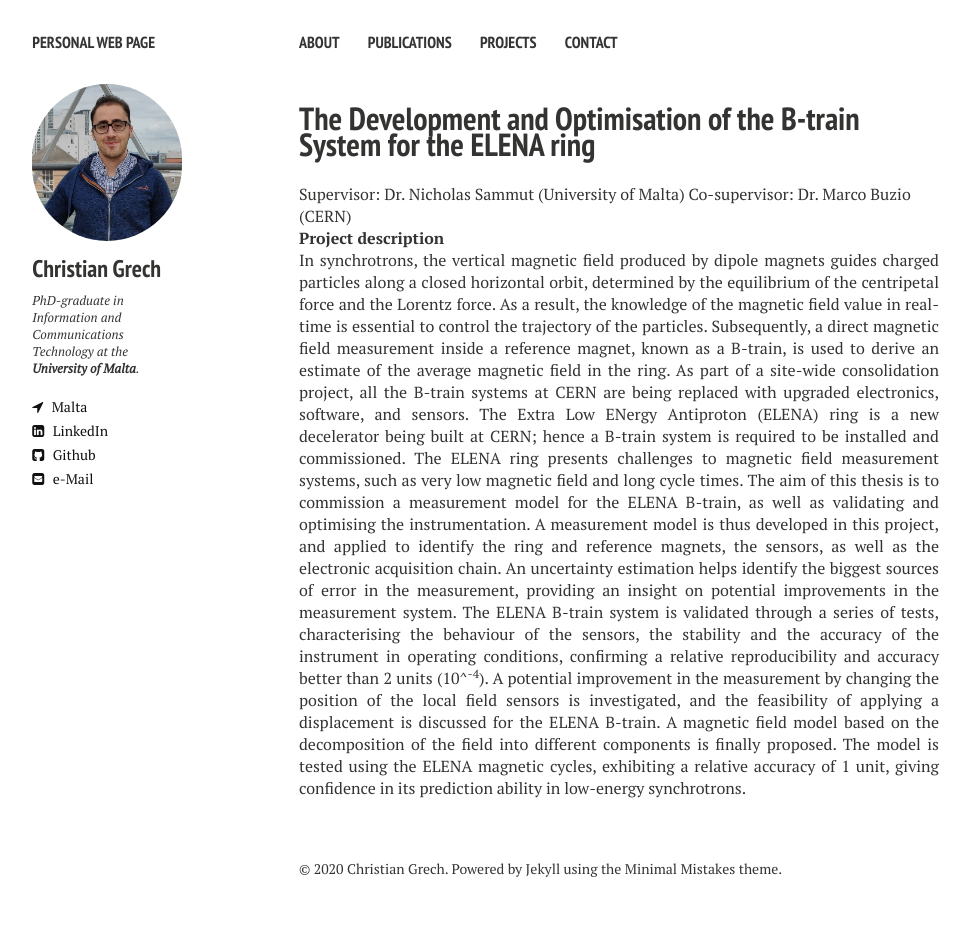
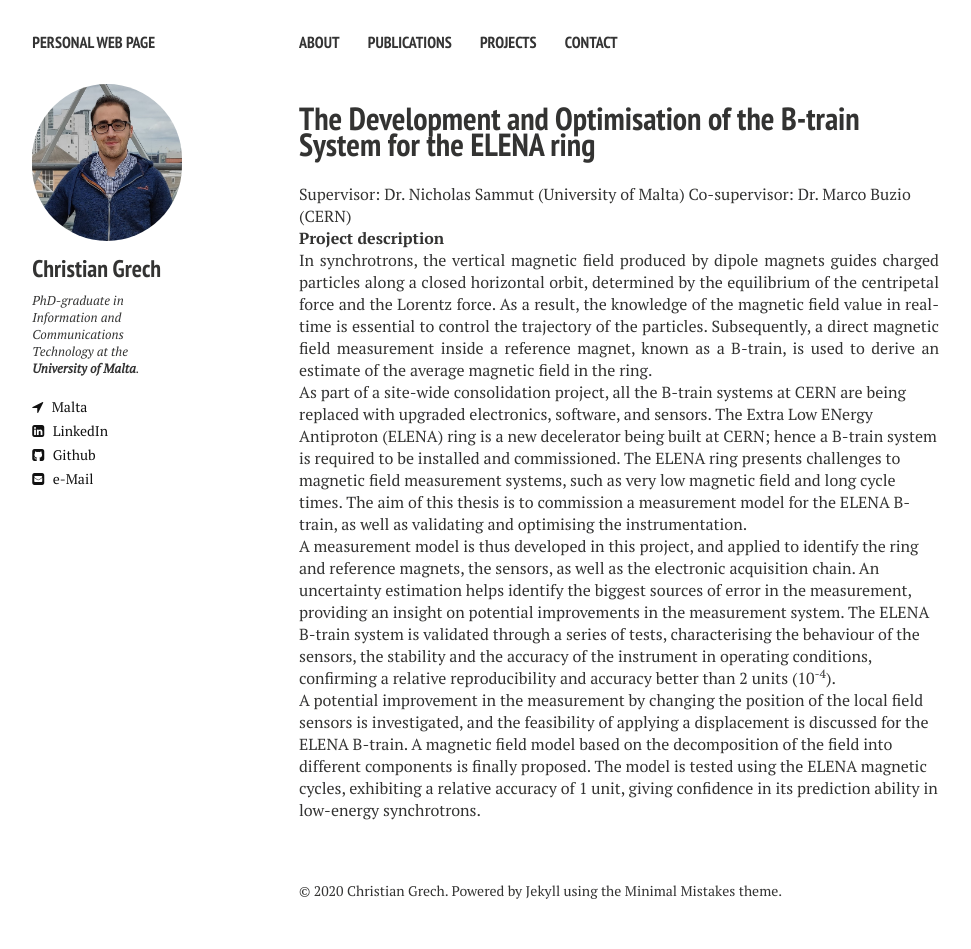
Before and after one commit to cgre23/cgre23.github.io, a Jekyll site: the page built from elena.md, in a window 1280 px wide. Shown: the whole page, without its empty margins (21-992 px from the left). Built offline with Jekyll 4.4.1, drawn with Linux system fonts in a browser that asks for light colours; nearby versions of some CDN libraries; before the commit the page ends 927 px from its top, so only the background shows below that.

Commit message:
Update elena.md

```diff
--- a/elena.md
+++ b/elena.md
@@ -12,11 +12,10 @@ Co-supervisor: Dr. Marco Buzio (CERN)
 
 
 **Project description** <br>
-<p align="justify"> In synchrotrons, the vertical magnetic field produced by dipole magnets guides charged particles along a closed horizontal orbit, determined by the equilibrium of the centripetal force and the Lorentz force. As a result, the knowledge of the magnetic field value in real-time is essential to control the trajectory of the particles. Subsequently, a direct magnetic field measurement inside a reference magnet, known as a B-train, is used to derive an estimate of the average magnetic field in the ring.
+<p align="justify"> In synchrotrons, the vertical magnetic field produced by dipole magnets guides charged particles along a closed horizontal orbit, determined by the equilibrium of the centripetal force and the Lorentz force. As a result, the knowledge of the magnetic field value in real-time is essential to control the trajectory of the particles. Subsequently, a direct magnetic field measurement inside a reference magnet, known as a B-train, is used to derive an estimate of the average magnetic field in the ring.</p>
 
+As part of a site-wide consolidation project, all the B-train systems at CERN are being replaced with upgraded electronics, software, and sensors. The Extra Low ENergy Antiproton (ELENA) ring is a new decelerator being built at CERN; hence a B-train system is required to be installed and commissioned. The ELENA ring presents challenges to magnetic field measurement systems, such as very low magnetic field and long cycle times. The aim of this thesis is to commission a measurement model for the ELENA B-train, as well as validating and optimising the instrumentation.
 
- As part of a site-wide consolidation project, all the B-train systems at CERN are being replaced with upgraded electronics, software, and sensors. The Extra Low ENergy Antiproton (ELENA) ring is a new decelerator being built at CERN; hence a B-train system is required to be installed and commissioned. The ELENA ring presents challenges to magnetic field measurement systems, such as very low magnetic field and long cycle times. The aim of this thesis is to commission a measurement model for the ELENA B-train, as well as validating and optimising the instrumentation.
+A measurement model is thus developed in this project, and applied to identify  the ring and reference magnets, the sensors, as well as the electronic acquisition chain. An uncertainty estimation helps identify the biggest sources of error in the measurement, providing an insight on potential improvements in the measurement system. The ELENA B-train system is validated through a series of tests, characterising the behaviour of the sensors, the stability and the accuracy of the instrument in operating conditions, confirming a relative reproducibility and accuracy better than 2 units (10<sup>-4</sup>).
 
-A measurement model is thus developed in this project, and applied to identify  the ring and reference magnets, the sensors, as well as the electronic acquisition chain. An uncertainty estimation helps identify the biggest sources of error in the measurement, providing an insight on potential improvements in the measurement system. The ELENA B-train system is validated through a series of tests, characterising the behaviour of the sensors, the stability and the accuracy of the instrument in operating conditions, confirming a relative reproducibility and accuracy better than 2 units (10^<sup>-4</sup>).
-
-A potential improvement in the measurement by changing the position of the local field sensors is investigated, and the feasibility of applying a displacement is discussed for the ELENA B-train. A magnetic field model based on the decomposition of the field into different components is finally proposed. The model is tested using the ELENA magnetic cycles, exhibiting a relative accuracy of 1 unit, giving confidence in its prediction ability in low-energy synchrotrons.</p>
+A potential improvement in the measurement by changing the position of the local field sensors is investigated, and the feasibility of applying a displacement is discussed for the ELENA B-train. A magnetic field model based on the decomposition of the field into different components is finally proposed. The model is tested using the ELENA magnetic cycles, exhibiting a relative accuracy of 1 unit, giving confidence in its prediction ability in low-energy synchrotrons.
```
